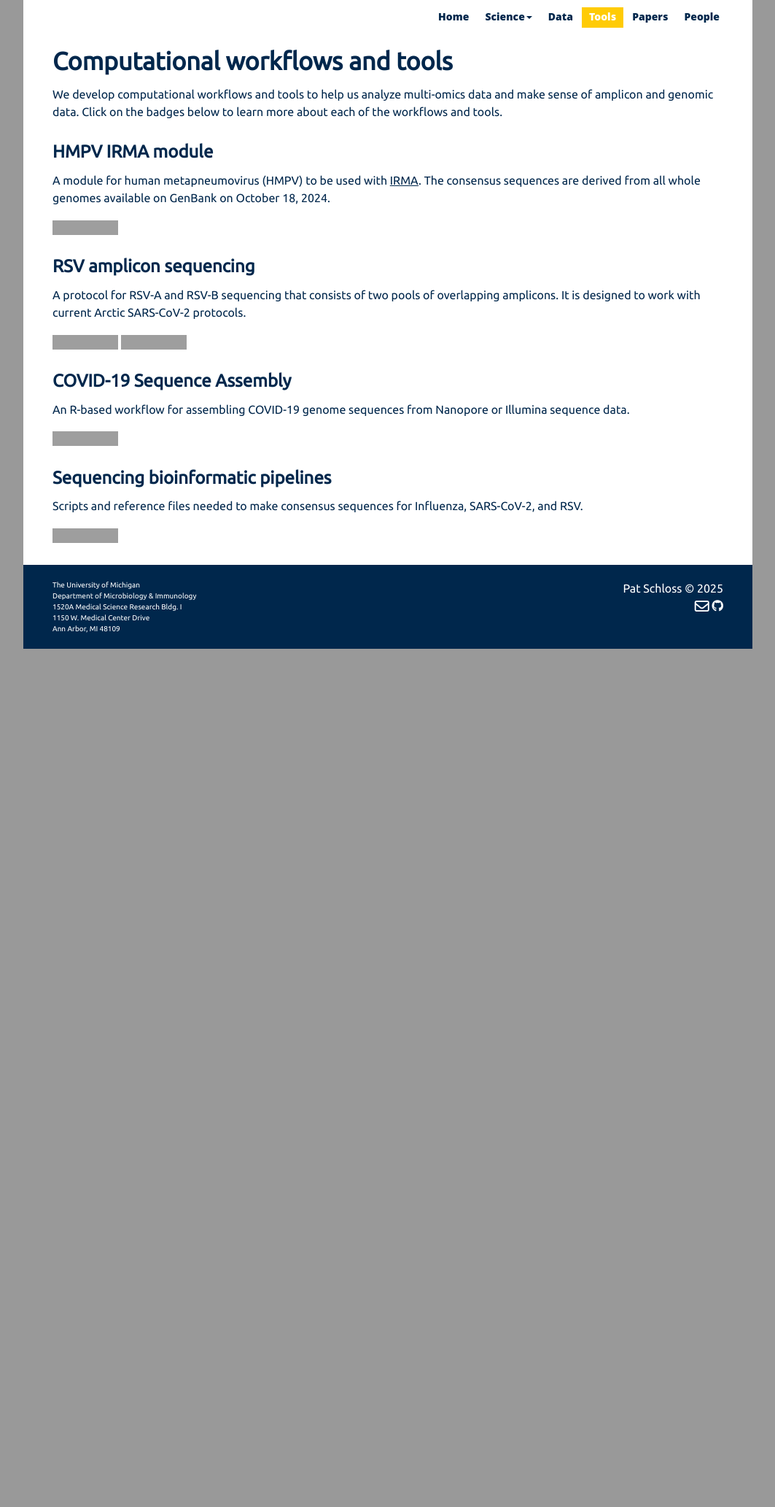
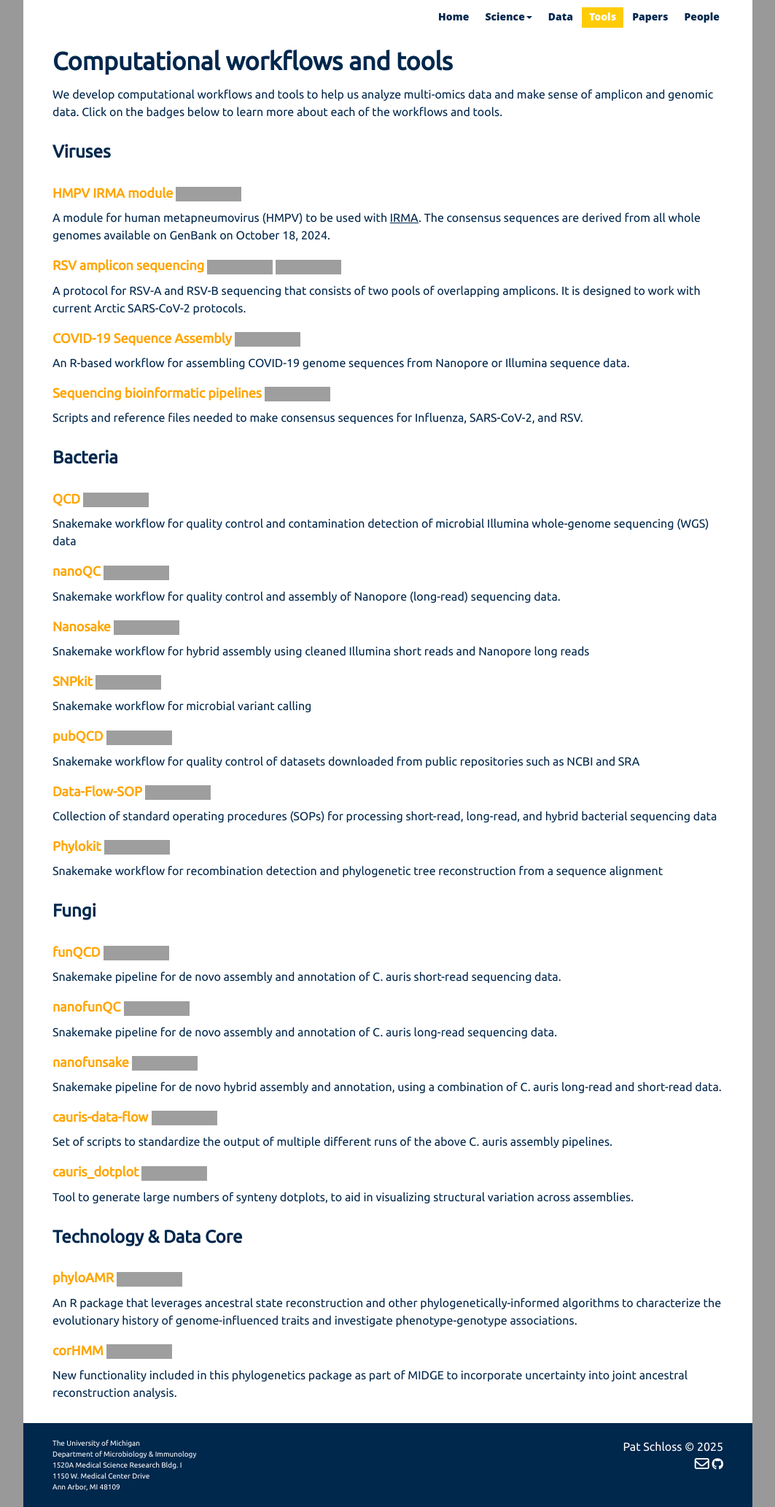
Before and after one commit to midge-center/midge-center.github.io, a Jekyll site: the page built from _tools/index.md, in a window 1280 px wide. Shown: the whole page at 73% size, without its empty margins (108-1171 px from the left). Built offline with Jekyll 4.4.1, drawn with Linux system fonts in a browser that asks for light colours; nearby versions of some CDN libraries; a style sheet for code colours, icons or effects is not loaded; before the commit the page ends 900 px from its top, so only the background shows below that; grey boxes are pictures that could not be loaded.

Commit message:
Update tools

```diff
--- a/_tools/index.md
+++ b/_tools/index.md
@@ -7,30 +7,84 @@ title: Computational workflows and tools
 We develop computational workflows and tools to help us analyze multi-omics data and make sense of amplicon and genomic data. Click on the badges below to learn more about each of the workflows and tools.
 
 
-### HMPV IRMA module
+### Viruses
+
+#### HMPV IRMA module [![GitHub](https://img.shields.io/static/v1?style=flat&logo=GitHub&label=+&message=GitHub&color=black)](https://github.com/lauringlab/HMPV_IRMA_module)
 
 A module for human metapneumovirus (HMPV) to be used with [IRMA](https://wonder.cdc.gov/amd/flu/irma/index.html). The consensus sequences are derived from all whole genomes available on GenBank on October 18, 2024.
 
-[![GitHub](https://img.shields.io/static/v1?style=flat&logo=GitHub&label=+&message=GitHub&color=black)](https://github.com/lauringlab/HMPV_IRMA_module)
-
-
-### RSV amplicon sequencing
+#### RSV amplicon sequencing [![GitHub](https://img.shields.io/static/v1?style=flat&logo=GitHub&label=+&message=GitHub&color=black)](https://github.com/lauringlab/RSV_amplicon_sequencing) [![Paper](https://img.shields.io/static/v1?style=flat&logo=google-scholar&label=+&message=Paper&color=white)](https://jamanetwork.com/journals/jamanetworkopen/fullarticle/2817146)
 
 A protocol for RSV-A and RSV-B sequencing that consists of two pools of overlapping amplicons. It is designed to work with current Arctic SARS-CoV-2 protocols.
 
-[![GitHub](https://img.shields.io/static/v1?style=flat&logo=GitHub&label=+&message=GitHub&color=black)](https://github.com/lauringlab/RSV_amplicon_sequencing)
-[![Paper](https://img.shields.io/static/v1?style=flat&logo=google-scholar&label=+&message=Paper&color=white)](https://jamanetwork.com/journals/jamanetworkopen/fullarticle/2817146)
+#### COVID-19 Sequence Assembly [![GitHub](https://img.shields.io/static/v1?style=flat&logo=GitHub&label=+&message=GitHub&color=black)](https://github.com/lauringlab/COVID19SequenceCompile)
+An R-based workflow for assembling COVID-19 genome sequences from Nanopore or Illumina sequence data.
+
+#### Sequencing bioinformatic pipelines [![GitHub](https://img.shields.io/static/v1?style=flat&logo=GitHub&label=+&message=GitHub&color=black)](https://github.com/lauringlab/Sequencing_bioinformatic_pipelines)
+Scripts and reference files needed to make consensus sequences for Influenza, SARS-CoV-2, and RSV.
 
 
-### COVID-19 Sequence Assembly
 
-An R-based workflow for assembling COVID-19 genome sequences from Nanopore or Illumina sequence data.
+### Bacteria
 
-[![GitHub](https://img.shields.io/static/v1?style=flat&logo=GitHub&label=+&message=GitHub&color=black)](https://github.com/lauringlab/COVID19SequenceCompile)
+#### QCD [![GitHub](https://img.shields.io/static/v1?style=flat&logo=GitHub&label=+&message=GitHub&color=black)](https://github.com/Snitkin-Lab-Umich/QCD)
+
+Snakemake workflow for quality control and contamination detection of microbial Illumina whole-genome sequencing (WGS) data
 
 
-### Sequencing bioinformatic pipelines
+####  nanoQC [![GitHub](https://img.shields.io/static/v1?style=flat&logo=GitHub&label=+&message=GitHub&color=black)](https://github.com/Snitkin-Lab-Umich/nanoQC)
 
-Scripts and reference files needed to make consensus sequences for Influenza, SARS-CoV-2, and RSV.
+Snakemake workflow for quality control and assembly of Nanopore (long-read) sequencing data.
 
-[![GitHub](https://img.shields.io/static/v1?style=flat&logo=GitHub&label=+&message=GitHub&color=black)](https://github.com/lauringlab/Sequencing_bioinformatic_pipelines)
+
+#### Nanosake [![GitHub](https://img.shields.io/static/v1?style=flat&logo=GitHub&label=+&message=GitHub&color=black)](https://github.com/Snitkin-Lab-Umich/Nanosake)
+
+Snakemake workflow for hybrid assembly using cleaned Illumina short reads and Nanopore long reads
+
+
+#### SNPkit [![GitHub](https://img.shields.io/static/v1?style=flat&logo=GitHub&label=+&message=GitHub&color=black)](https://github.com/Snitkin-Lab-Umich/snpkit)
+
+Snakemake workflow for microbial variant calling
+
+
+#### pubQCD [![GitHub](https://img.shields.io/static/v1?style=flat&logo=GitHub&label=+&message=GitHub&color=black)](https://github.com/Snitkin-Lab-Umich/pubQCD)
+
+Snakemake workflow for quality control of datasets downloaded from public repositories such as NCBI and SRA
+
+
+#### Data-Flow-SOP [![GitHub](https://img.shields.io/static/v1?style=flat&logo=GitHub&label=+&message=GitHub&color=black)](https://github.com/Snitkin-Lab-Umich/Data-Flow-SOP)
+
+Collection of standard operating procedures (SOPs) for processing short-read, long-read, and hybrid bacterial sequencing data
+
+
+#### Phylokit [![GitHub](https://img.shields.io/static/v1?style=flat&logo=GitHub&label=+&message=GitHub&color=black)](https://github.com/Snitkin-Lab-Umich/phylokit)
+
+Snakemake workflow for recombination detection and phylogenetic tree reconstruction from a sequence alignment
+
+
+
+### Fungi
+
+#### funQCD [![GitHub](https://img.shields.io/static/v1?style=flat&logo=GitHub&label=+&message=GitHub&color=black)](https://github.com/Snitkin-Lab-Umich/funQCD)
+Snakemake pipeline for de novo assembly and annotation of C. auris short-read sequencing data.
+
+#### nanofunQC [![GitHub](https://img.shields.io/static/v1?style=flat&logo=GitHub&label=+&message=GitHub&color=black)](https://github.com/Snitkin-Lab-Umich/nanofunQC)
+Snakemake pipeline for de novo assembly and annotation of C. auris long-read sequencing data.
+
+#### nanofunsake [![GitHub](https://img.shields.io/static/v1?style=flat&logo=GitHub&label=+&message=GitHub&color=black)](https://github.com/Snitkin-Lab-Umich/nanofunsake)
+Snakemake pipeline for de novo hybrid assembly and annotation, using a combination of C. auris long-read and short-read data.
+
+#### cauris-data-flow [![GitHub](https://img.shields.io/static/v1?style=flat&logo=GitHub&label=+&message=GitHub&color=black)](https://github.com/Snitkin-Lab-Umich/cauris-data-flow)
+Set of scripts to standardize the output of multiple different runs of the above C. auris assembly pipelines.
+
+#### cauris_dotplot [![GitHub](https://img.shields.io/static/v1?style=flat&logo=GitHub&label=+&message=GitHub&color=black)](https://github.com/Snitkin-Lab-Umich/cauris_dotplot)
+Tool to generate large numbers of synteny dotplots, to aid in visualizing structural variation across assemblies.
+
+
+### Technology & Data Core
+
+#### phyloAMR [![GitHub](https://img.shields.io/static/v1?style=flat&logo=GitHub&label=+&message=GitHub&color=black)](https://github.com/kylegontjes/phyloAMR/tree/master)
+An R package that leverages ancestral state reconstruction and other phylogenetically-informed algorithms to characterize the evolutionary history of genome-influenced traits and investigate phenotype-genotype associations.
+
+#### corHMM [![GitHub](https://img.shields.io/static/v1?style=flat&logo=GitHub&label=+&message=GitHub&color=black)](https://github.com/thej022214/corHMM)
+New functionality included in this phylogenetics package as part of MIDGE to incorporate uncertainty into joint ancestral reconstruction analysis.
--- a/css/main.scss
+++ b/css/main.scss
@@ -555,7 +555,8 @@ a {
 	}
 	h4 {
 		margin: 20px 0 10px 0;
-		font-weight: 500;
+		font-weight: 600;
+    color: orange;
 	}
 
 	.announce {
```
